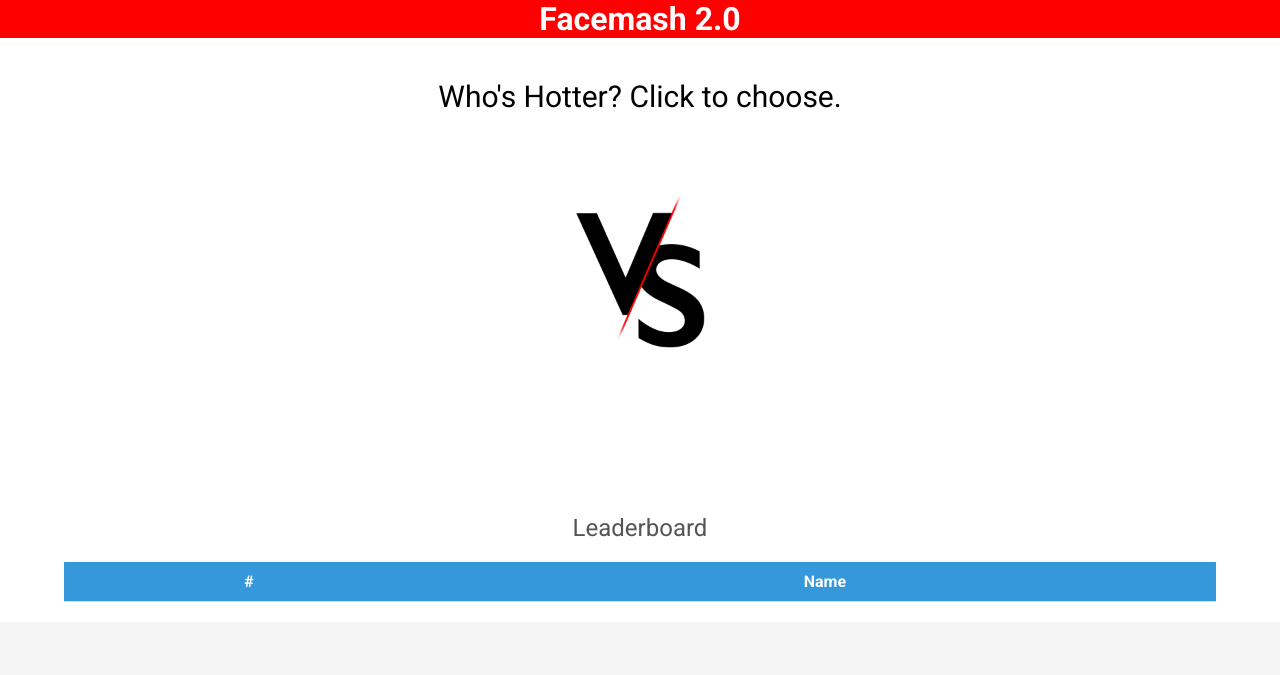
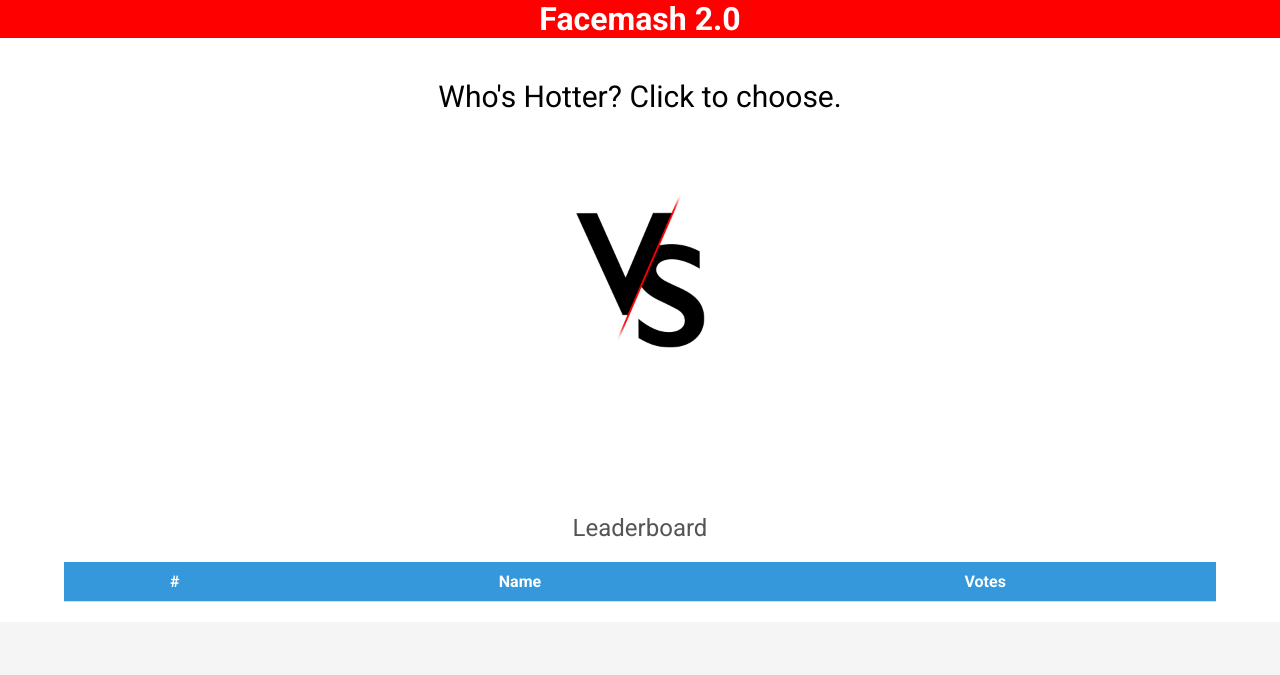
Before and after one commit to Facemash-2/facemash_2-0, a Flask app: page / in a window 1280 px wide. Shown: the top 675 px of the page. Run offline with Flask 3, Linux system fonts and the light colour scheme; data that the repository does not hold is empty; some libraries are stand-ins or nearby versions.

Commit message:
Update index.html

```diff
--- a/templates/index.html
+++ b/templates/index.html
@@ -128,6 +128,7 @@ function voteFor(selected_id) {
 
                 row.appendChild(positionCell);
                 row.appendChild(nameCell);
+                row.appendChild(scoreCell);
 
                 leaderboard.appendChild(row);  // Append to the leaderboard
             });
@@ -172,6 +173,7 @@ function voteFor(selected_id) {
                 <tr>
                     <th>#</th>
                     <th>Name</th>
+                    <th>Votes</th>
                 </tr>
             </thead>
             <tbody id="leaderboard">
```
